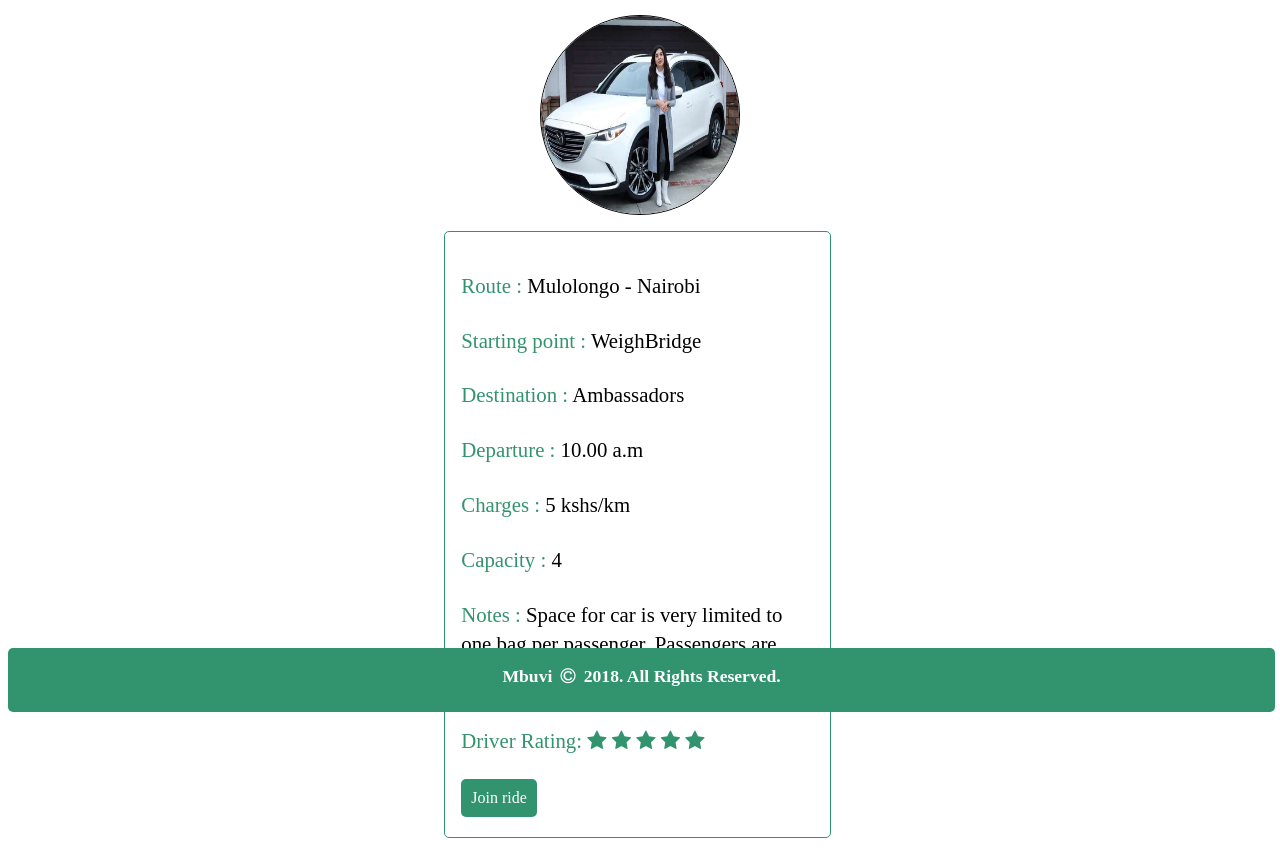
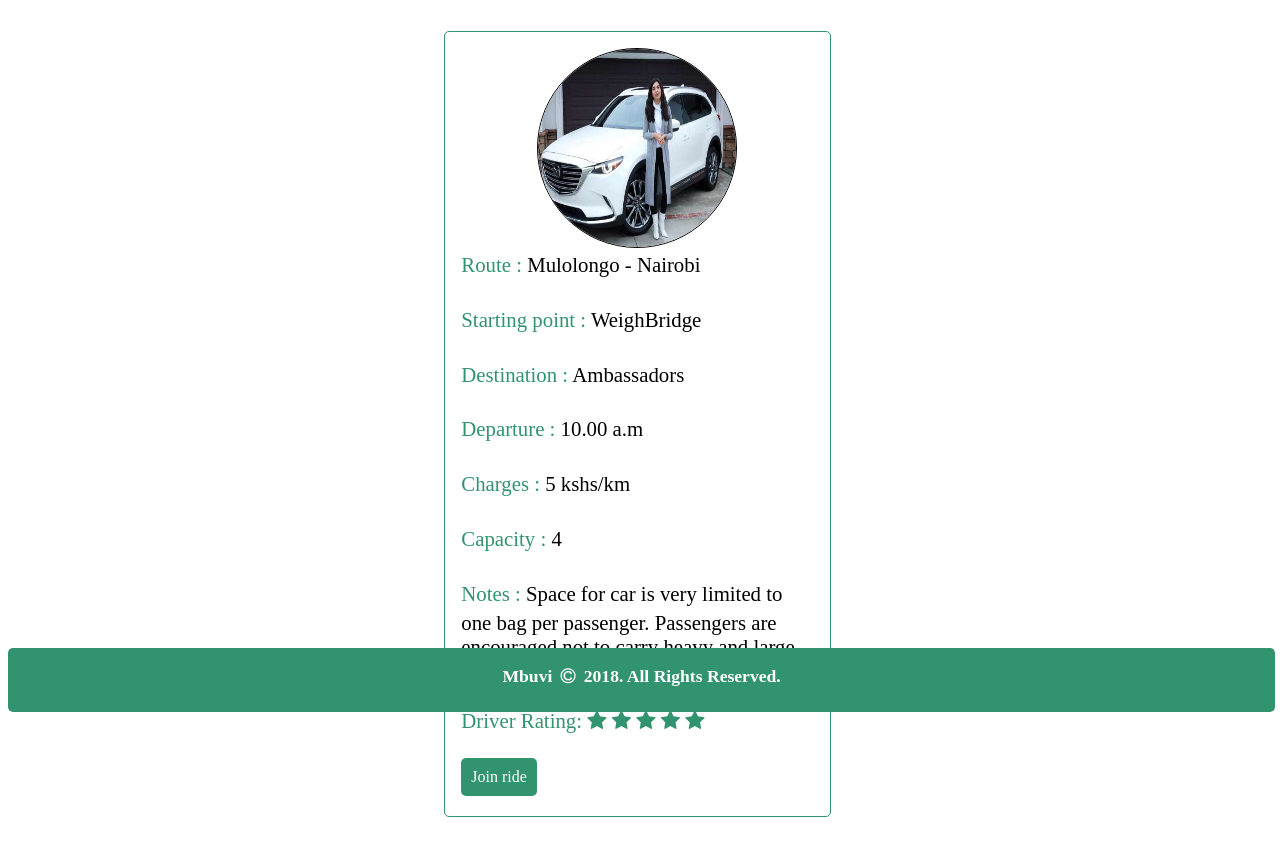
Before and after one commit to meshack-mbuvi/ride-my-way, a PHP site: page /ridedetails.html in a window 1280 px wide. Shown: the part 88-945 px from the top of the page. After the commit the page ends 905 px from the top, so only its background shows below. Run offline with PHP 8.4, Linux system fonts and the light colour scheme.

Commit message:
Have image inside the div element with ride details.

```diff
--- a/ui/css/main.css
+++ b/ui/css/main.css
@@ -297,4 +297,8 @@ img{
     width: 200px;
     height: 200px;
     border-radius: 50%;
+
 }
+.car_image{
+    width: 100%
+}
--- a/ui/ridedetails.html
+++ b/ui/ridedetails.html
@@ -30,10 +30,11 @@
 			</div>
 
 			<div class="col-sm-12 col-md-4">
-				<div class="car_image div-center">
-					<img src="./img/rides/car1.jpeg" class="car_image">
-				</div>
+
 				<div class="details ride_details">
+					<div class="car_image div-center">
+					    <img src="./img/rides/car1.jpeg" class="car_image">
+				    </div>
 					<p><span class="label">Route : </span><span> Mulolongo - Nairobi</span></p>
 					<p><span class="label">Starting point : </span><span> WeighBridge </span></p>
 					<p><span class="label">Destination : </span><span> Ambassadors</span></p>
```
